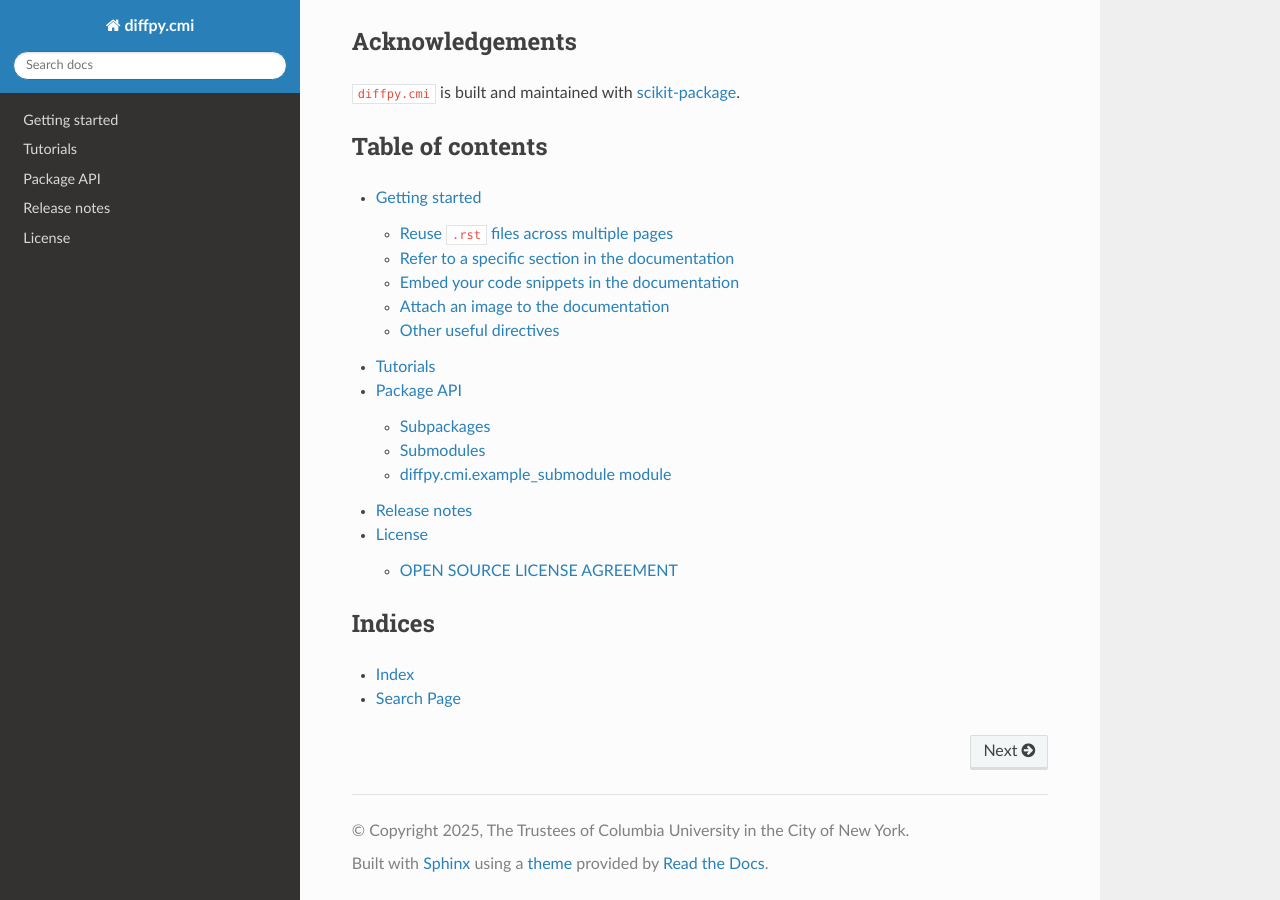
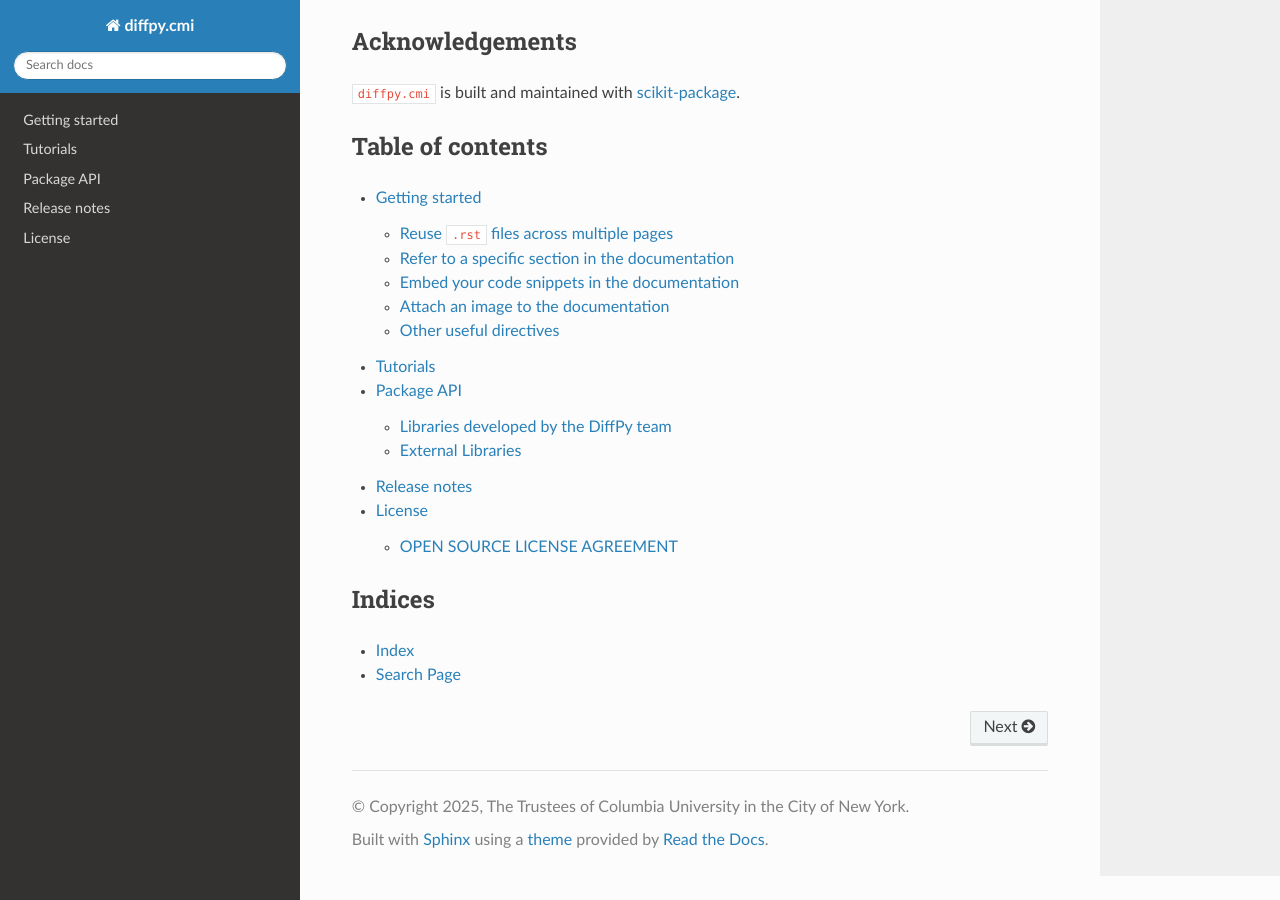
Before and after one commit to diffpy/diffpy.cmi, a Sphinx documentation site: the page built from doc/source/index.rst, in a window 1280 px wide and 900 px high, scrolled down 1184 px. Built offline with Sphinx 7.4.7 and the Read the Docs theme 3.1.0, drawn with Linux system fonts in a browser that asks for light colours; pages that are not in the unit, such as notebooks, are missing from menus.

Commit message:
docs: reference diffpy and nondiffpy packages in package API

```diff
--- a/doc/source/api/diffpy.cmi.rst
+++ b/doc/source/api/diffpy.cmi.rst
@@ -3,28 +3,16 @@
 |title|
 =======
 
-.. |title| replace:: diffpy.cmi package
+.. |title| replace:: diffpy.cmi Contents
 
-.. automodule:: diffpy.cmi
-    :members:
-    :undoc-members:
-    :show-inheritance:
+``diffpy.cmi`` includes Python and C++ libraries developed by the DiffPy team as well as external libraries necessary for functionality.
 
-Subpackages
------------
+Libraries developed by the DiffPy team
+--------------------------------------
 
-.. toctree::
-   diffpy.cmi.example_package
+.. include:: ../snippets/diffpy_libraries.rst
 
-Submodules
-----------
+External Libraries
+------------------
 
-|module|
---------
-
-.. |module| replace:: diffpy.cmi.example_submodule module
-
-.. automodule:: diffpy.cmi.example_submodule
-    :members:
-    :undoc-members:
-    :show-inheritance:
+.. include:: ../snippets/external_libraries.rst
```
